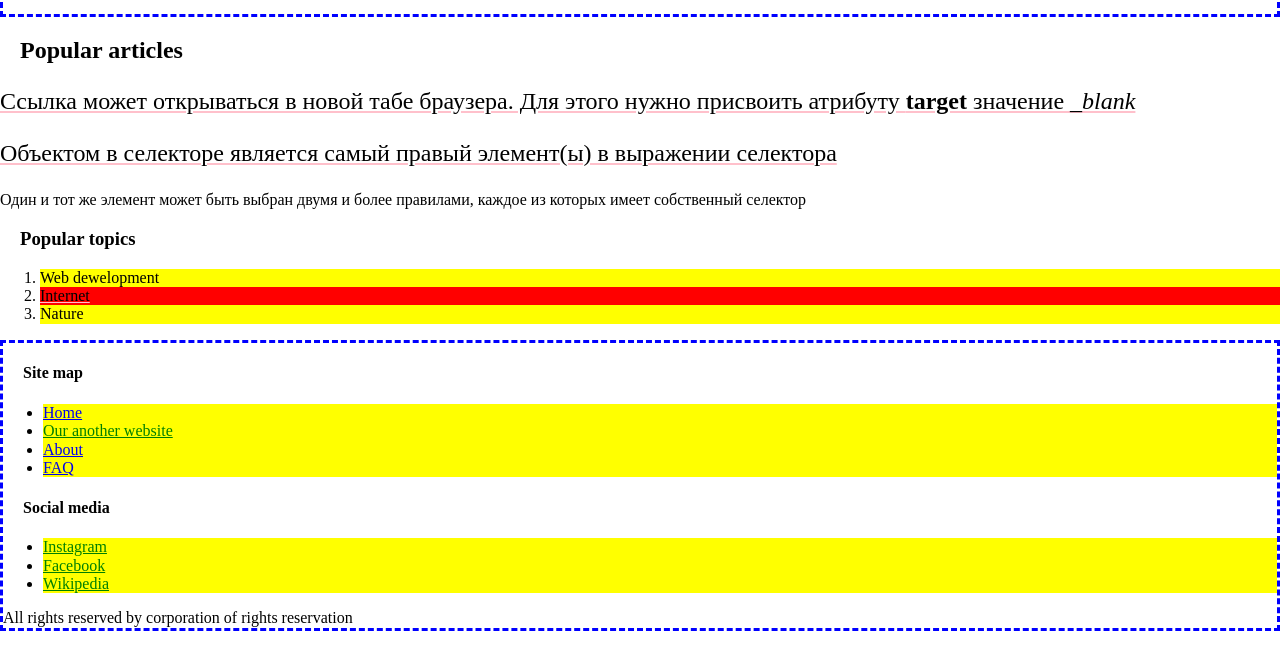
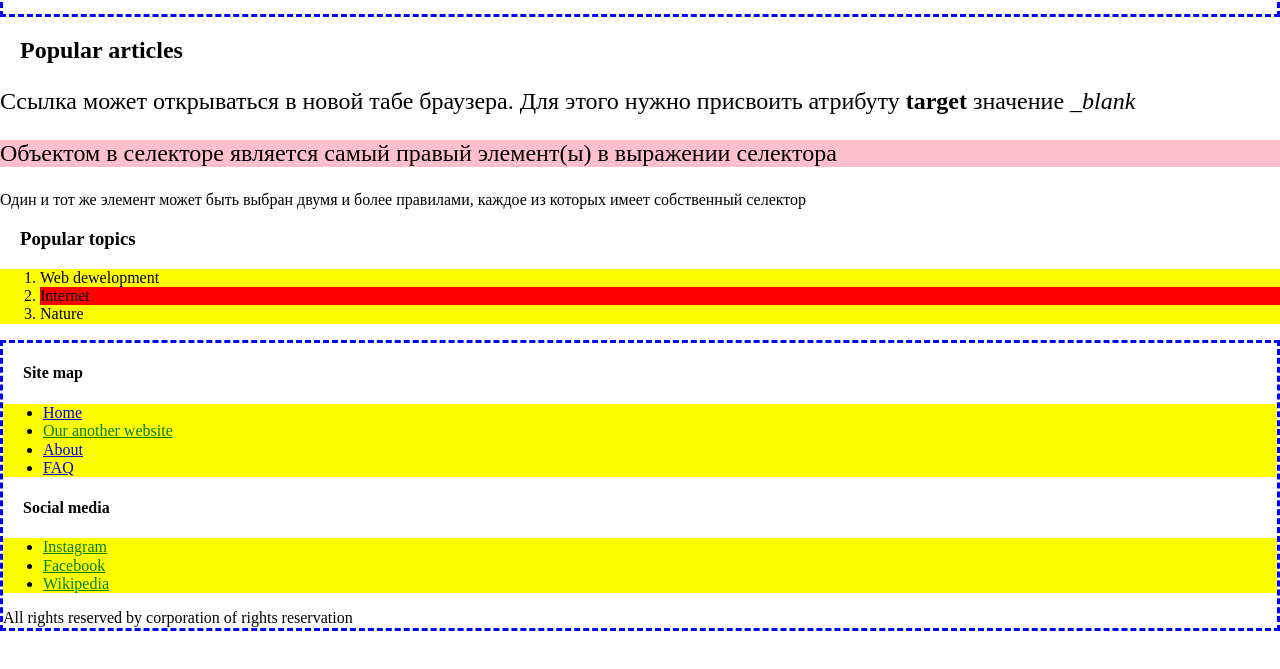
Before and after one commit to AlexsanderI/HTML_CSS, a plain HTML site: page Lessons 5/task 4/index.html in a window 1280 px wide. Shown: the part 69-738 px from the top of the page. Drawn offline with nearby package versions, Linux system fonts and the light colour scheme.

Commit message:
last_update

```diff
--- a/Lessons 5/task 4/index.html
+++ b/Lessons 5/task 4/index.html
@@ -10,7 +10,8 @@
             color: green;
         }
 
-        li {
+        ol,
+        ul {
             background-color: yellow;
         }
 
@@ -34,8 +35,8 @@
             background-color: red;
         }
 
-        .new {
-            text-decoration: underline pink;
+        [class='new posted-today'] {
+            background-color: pink;
         }
     </style>
 </head>
```
